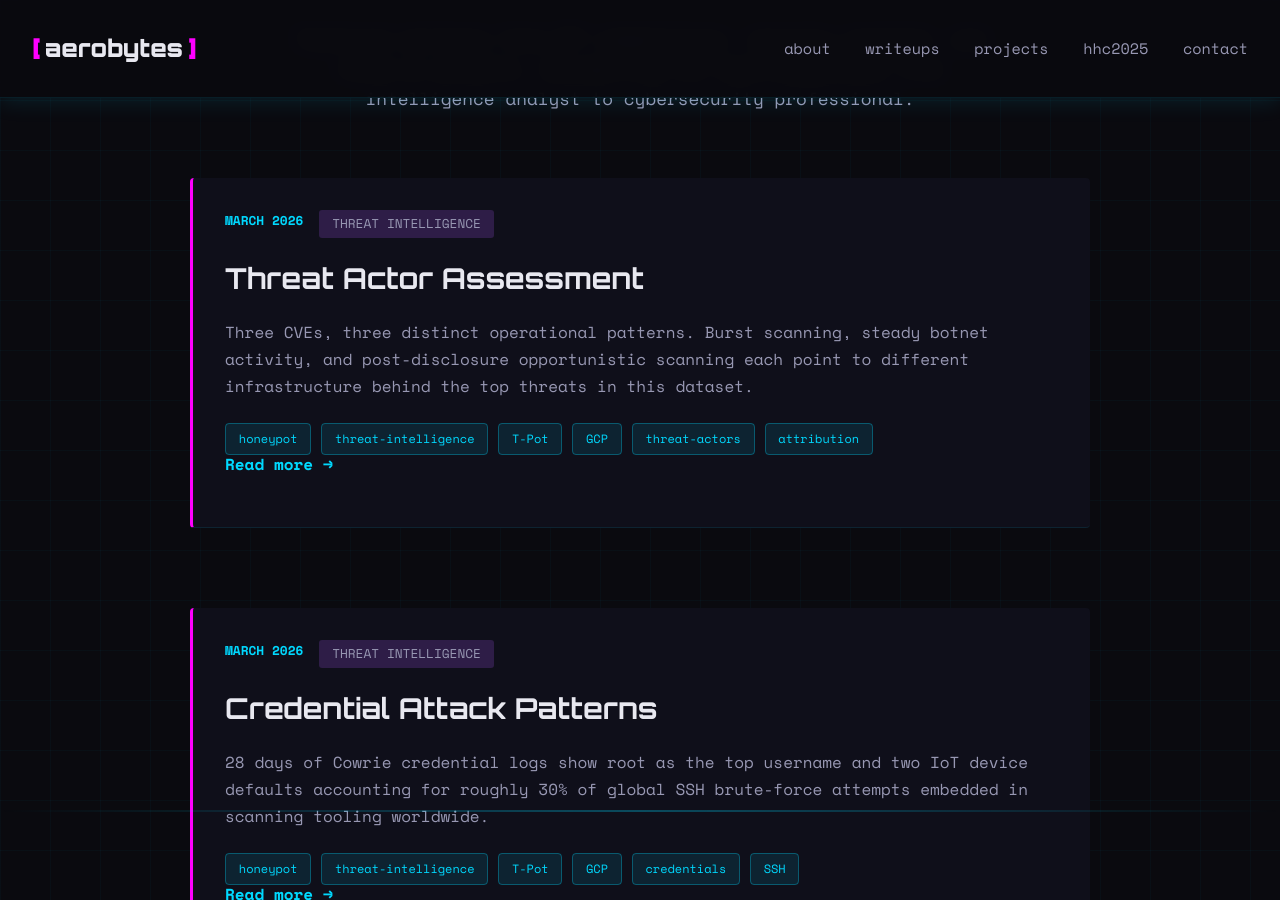
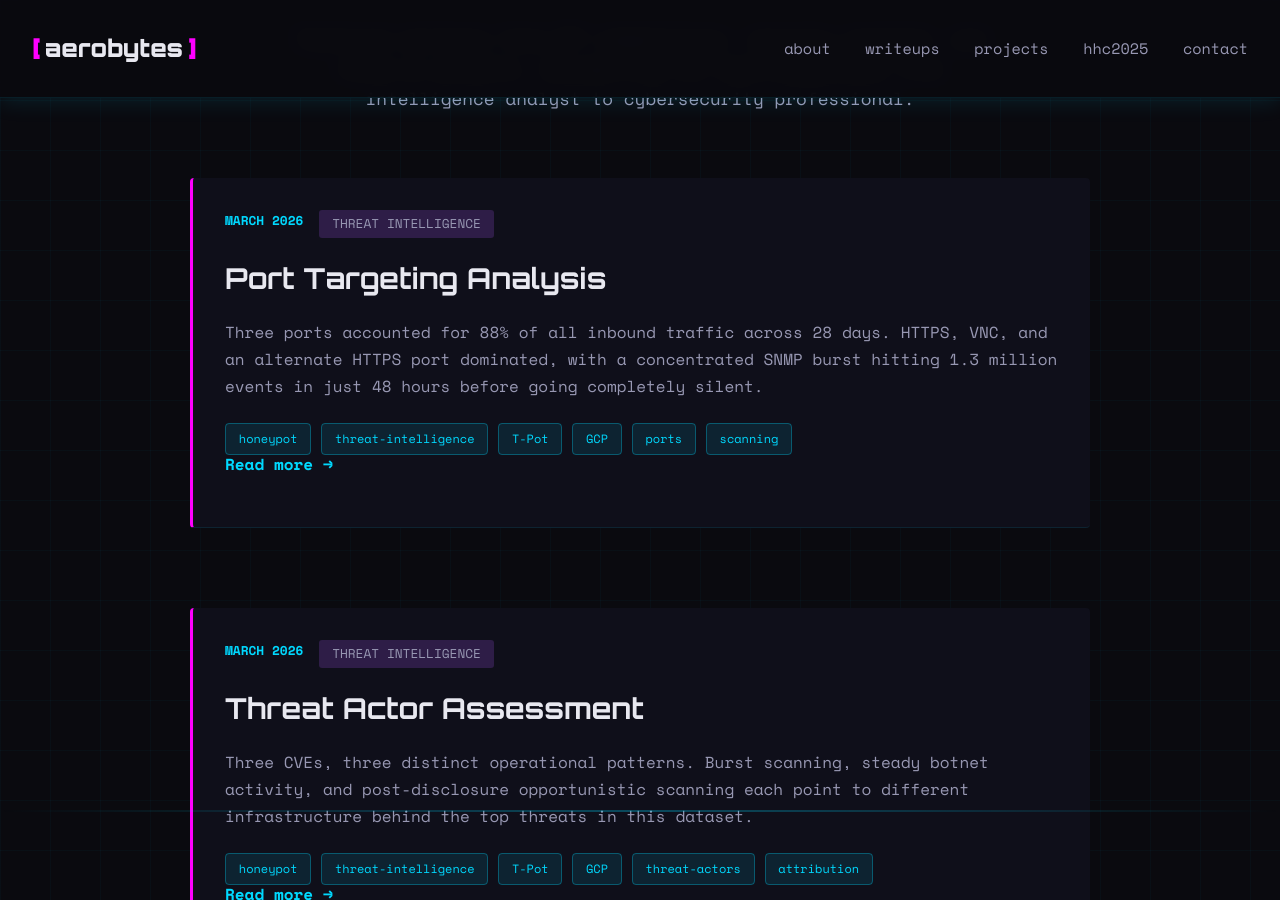
Before and after one commit to Aeronique/aerobytes-site, a Jekyll site: the page built from writeups.html, in a window 1280 px wide and 900 px high, scrolled down 285 px. Built offline with Jekyll 4.4.1, drawn with Linux system fonts in a browser that asks for light colours; some of the changed lines change nothing that is shown.

Commit message:
new report

```diff
--- /dev/null
+++ b/_posts/2026-03-26-port-targeting-analysis.md
@@ -0,0 +1,156 @@
+---
+layout: writeup
+title: "Port Targeting Analysis"
+date: 2026-03-26
+category: THREAT INTELLIGENCE
+tags: ["honeypot", "threat-intelligence", "T-Pot", "GCP", "ports", "scanning"]
+permalink: /writeups/honeypot-threat-research/10
+excerpt: "Three ports accounted for 88% of all inbound traffic across 28 days. HTTPS, VNC, and an alternate HTTPS port dominated, with a concentrated SNMP burst hitting 1.3 million events in just 48 hours before going completely silent."
+back_url: /honeypot-threat-research/
+back_label: Back to 28 Days Exposed
+---
+
+**Deployment Period:** 2026/02/01 to 2026/02/28
+
+**Honeypot:** T-Pot Community Edition, Google Cloud Platform
+
+**Data Source:** Elasticsearch DSL queries, Kibana Dev Tools
+
+**TLP:** TLP:CLEAR
+
+---
+
+## About This Report
+
+This report is part of a hands-on project focused on building practical skills in cyber threat intelligence. It is one report in an ongoing series covering a 28-day T-Pot honeypot deployment on Google Cloud Platform during February 2026. I'm open to constructive feedback.
+
+---
+
+## Summary
+
+Three ports, 443 (HTTPS), 5900 (VNC), and 8443 (HTTPS alternate), accounted for **88%** of all inbound traffic over 28 days. Port 443 led overall at **29.3 million** events, but volume distribution shifted as the month progressed. VNC scanning peaked mid-month and dropped sharply in the final week. Port 8443 spiked heavily across days 4 through 15, then went nearly silent. A concentrated SNMP burst appeared on exactly two consecutive days and did not recur.
+
+---
+
+## Background
+
+The T-Pot honeypot exposes simulated services on common ports. Elasticsearch logs each inbound connection's destination port. This report uses the `top_ports` aggregation from each daily query file to track activity across all 28 days.
+
+Counts represent all inbound connections, including automated scans and probes. They do not represent confirmed exploitation events.
+
+---
+
+## Findings
+
+### HTTPS (Ports 443 and 8443)
+
+Port 443 received **29,321,017** events, **49.1%** of all traffic. Daily volume ranged from **87,419** (2026/02/15) to **2,911,839** (2026/02/05). The first ten days accounted for **16.7 million** events on this port; the final eight days produced **9.7 million**.
+
+Port 8443 added **7,945,536** events. Together, the two HTTPS ports account for **62.4%** of all inbound traffic. Port 8443 was not steady. Six days each produced over 900,000 events while seven days produced fewer than 5,000. It went nearly silent after 2026/02/17.
+
+### VNC (Port 5900 and Display Range)
+
+Port 5900 received **15,273,533** events. Volume peaked during days 11 through 20 at **7.0 million**, compared to **6.2 million** in days 1 through 10 and **1.9 million** in the final eight days. The adjacent display ports 5901, 5902, 5903, 5910, and 5925 added roughly **682,000** combined events. Scanners probing VNC frequently step through multiple display numbers in sequence, which accounts for the spread.
+
+### SSH (Port 22)
+
+Port 22 received **2,127,074** events across all 28 days, averaging approximately **76,000 per day**. It appeared in the top ports list every day, making it the most consistent port in the dataset.
+
+### SNMP (Port 161)
+
+Port 161 produced **1,328,119** events, but all traffic arrived on two consecutive days: **312,927** on 2026/02/03 and **1,015,192** on 2026/02/04. Every remaining day recorded zero. SNMP is used to enumerate device configurations. A burst of this scale concentrated into 48 hours, followed by complete silence, is consistent with a targeted sweep rather than background scanning.
+
+### SIP/VoIP (Port 5060)
+
+Port 5060 totaled **630,716** events. Three days produced the majority: **171,772** on 2026/02/02, **190,998** on 2026/02/26, and **33,028** on 2026/02/19. Activity was near zero on all other days.
+
+### SMB (Port 445)
+
+Port 445 totaled **198,881** events. Most days recorded zero. Spikes above 25,000 appeared on 2026/02/05, 2026/02/20, and 2026/02/25.
+
+---
+
+## Analysis
+
+The top three ports reflect what automated scanners prioritize: widely deployed services that are frequently misconfigured or unpatched. HTTPS on 443 and 8443 covers both general web traffic and management interfaces on network appliances. VNC on 5900 and nearby display ports targets remote desktop access.
+
+The VNC decline in the final week and the port 8443 drop-off after 2026/02/17 suggest the scanning infrastructure behind those campaigns changed. One possible explanation is that source ASNs rotated or were blocked upstream. A single-node honeypot cannot confirm this.
+
+The SNMP pulse stands out. Over 1.3 million hits on a port that was otherwise silent for 26 days points to a specific campaign. SNMP is a known reconnaissance vector for enumerating network device configurations before further targeting.
+
+---
+
+## Defender Notes
+
+CISA BOD 23-02 explicitly covers SNMP, VNC, SSH, SMB, HTTP, and HTTPS as protocols that should not be internet-exposed on management interfaces. The traffic patterns here are consistent with active scanning against all of them.
+
+Port 161 should not be reachable from the internet. Any SNMP traffic from external IPs warrants investigation.
+
+Port 8443 hosting network appliance management interfaces saw significant scanning pressure during the first half of the deployment. It should receive the same review applied to port 443.
+
+---
+
+## Data Reference
+
+### Top 15 Ports by Total Events (2026/02/01 to 2026/02/28)
+
+| Port | Service | Total Events | % of Traffic |
+|------|---------|-------------|-------------|
+| 443 | HTTPS | 29,321,017 | 49.1% |
+| 5900 | VNC | 15,273,533 | 25.6% |
+| 8443 | HTTPS (alternate) | 7,945,536 | 13.3% |
+| 22 | SSH | 2,127,074 | 3.6% |
+| 161 | SNMP | 1,328,119 | 2.2% |
+| 5060 | SIP/VoIP | 630,716 | 1.1% |
+| 80 | HTTP | 355,537 | 0.6% |
+| 8728 | MikroTik API | 221,873 | 0.4% |
+| 445 | SMB | 198,881 | 0.3% |
+| 5902 | VNC (display 2) | 197,716 | 0.3% |
+| 5910 | VNC (display 10) | 192,640 | 0.3% |
+| 5038 | Asterisk AMI | 190,712 | 0.3% |
+| 7070 | Various | 163,306 | 0.3% |
+| 8000 | HTTP alternate | 137,330 | 0.2% |
+| 5925 | VNC (display 25) | 135,729 | 0.2% |
+
+### Phase Breakdown for Key Ports
+
+| Port | Days 1-10 | Days 11-20 | Days 21-28 |
+|------|----------|-----------|-----------|
+| 443 | 16,698,522 | 2,912,199 | 9,710,296 |
+| 5900 | 6,241,873 | 7,046,039 | 1,985,621 |
+| 8443 | 4,846,418 | 3,070,021 | 29,097 |
+| 22 | 1,010,310 | 828,072 | 288,692 |
+| 161 | 1,328,119 | 0 | 0 |
+| 5060 | 288,043 | 77,102 | 265,571 |
+
+### Port 8443 High-Volume Days
+
+| Date | Events |
+|------|--------|
+| 2026/02/04 | 1,204,896 |
+| 2026/02/07 | 1,497,461 |
+| 2026/02/08 | 988,283 |
+| 2026/02/10 | 907,582 |
+| 2026/02/13 | 752,864 |
+| 2026/02/15 | 2,069,854 |
+| 2026/02/17 | 110,202 |
+
+---
+
+## Methodology Notes
+
+Port counts are drawn from the `top_ports` Elasticsearch aggregation in each daily query file. This aggregation returns the top 20 ports by event count per day. Ports that fell outside the top 20 on a given day are not captured; totals for lower-volume ports may be slightly undercounted.
+
+---
+
+*All data sourced from Elasticsearch DSL queries against T-Pot honeypot logs, 2026/02/01 through 2026/02/28. Raw query output is preserved in `/data/`.*
+
+---
+
+| Source | URL |
+|--------|-----|
+| T-Pot Community Edition | https://github.com/telekom-security/tpotce |
+| IANA Port Registry | https://www.iana.org/assignments/service-names-port-numbers/service-names-port-numbers.xhtml |
+| CISA BOD 23-02: Internet-Exposed Management Interfaces | https://www.cisa.gov/news-events/alerts/2023/06/13/cisa-issues-bod-23-02-mitigating-risk-internet-exposed-management-interfaces |
+| CISA BOD 23-02: Implementation Guidance | https://www.cisa.gov/news-events/directives/bod-23-02-implementation-guidance-mitigating-risk-internet-exposed-management-interfaces |
+| CISA: Enhanced Visibility and Hardening Guidance (Dec 2024) | https://www.cisa.gov/resources-tools/resources/enhanced-visibility-and-hardening-guidance-communications-infrastructure |
--- a/honeypot-threat-research.html
+++ b/honeypot-threat-research.html
@@ -247,16 +247,20 @@ permalink: /honeypot-threat-research/
 
 			<div class="writeup-item">
 				<div class="writeup-meta">
-                    <span class="writeup-date">COMING SOON</span>
+					<span class="writeup-date">MARCH 2026</span>
 					<span class="writeup-category">THREAT INTELLIGENCE</span>
 				</div>
-                <h2 class="writeup-title" style="color: var(--text-secondary);">Port Targeting Analysis</h2>
-                <p class="writeup-excerpt" style="opacity: 0.6;">Which services attracted the most traffic and how port targeting shifted as campaigns changed across the deployment.</p>
+				<h2 class="writeup-title">Port Targeting Analysis</h2>
+				<p class="writeup-excerpt">Three ports accounted for 88% of all inbound traffic across 28 days. HTTPS, VNC, and an alternate HTTPS port dominated, with a concentrated SNMP burst hitting 1.3 million events in just 48 hours before going completely silent for the rest of the month.</p>
 				<div class="writeup-tags">
-                    <span class="tag" style="opacity: 0.5;">ports</span>
-                    <span class="tag" style="opacity: 0.5;">scanning</span>
-                    <span class="tag" style="opacity: 0.5;">network</span>
+					<span class="tag">honeypot</span>
+					<span class="tag">threat-intelligence</span>
+					<span class="tag">T-Pot</span>
+					<span class="tag">GCP</span>
+					<span class="tag">ports</span>
+					<span class="tag">scanning</span>
 				</div>
+				<a href="/writeups/honeypot-threat-research/10" class="writeup-link">Read report →</a>
 			</div>
 
             <div class="writeup-item">
```
Lines whose indentation alone changed are shown as unchanged.
